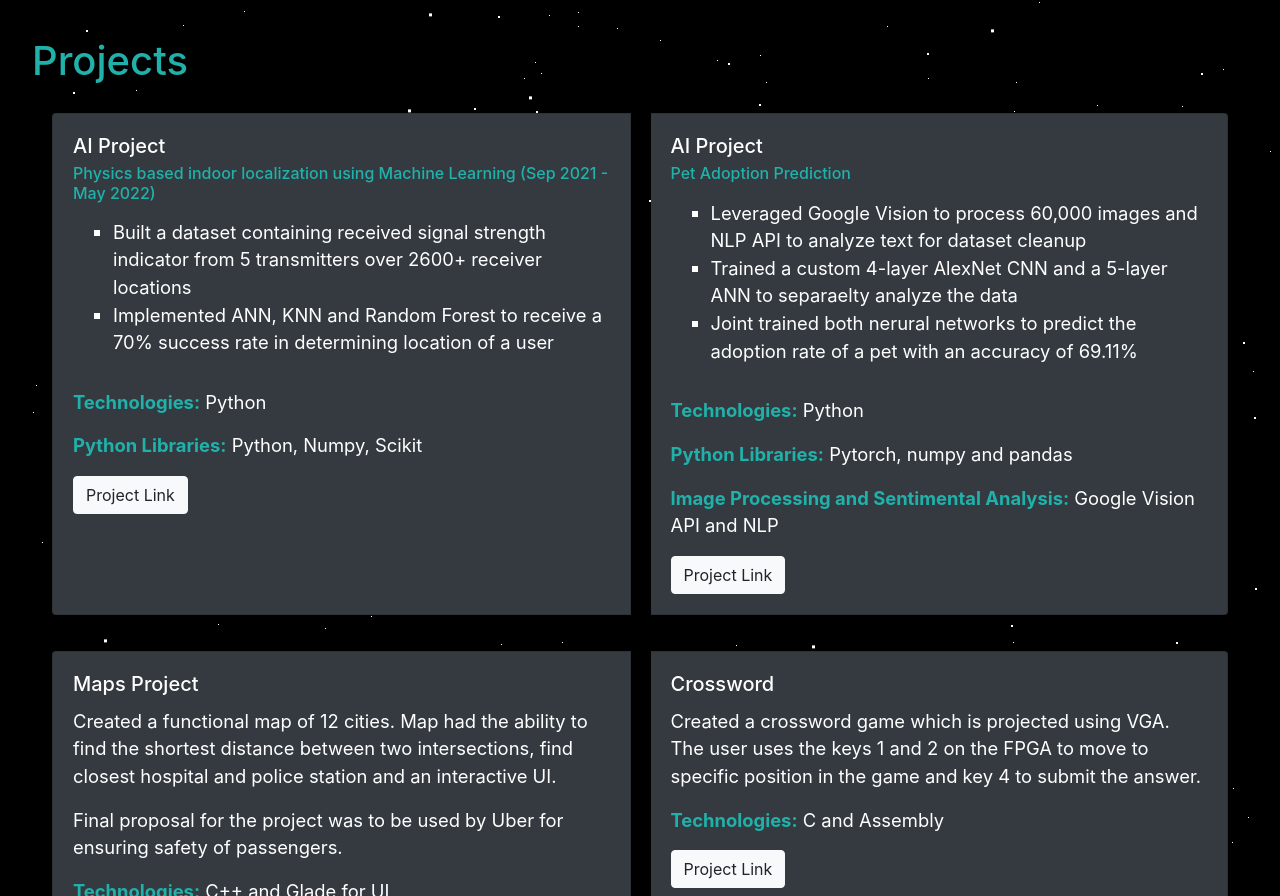
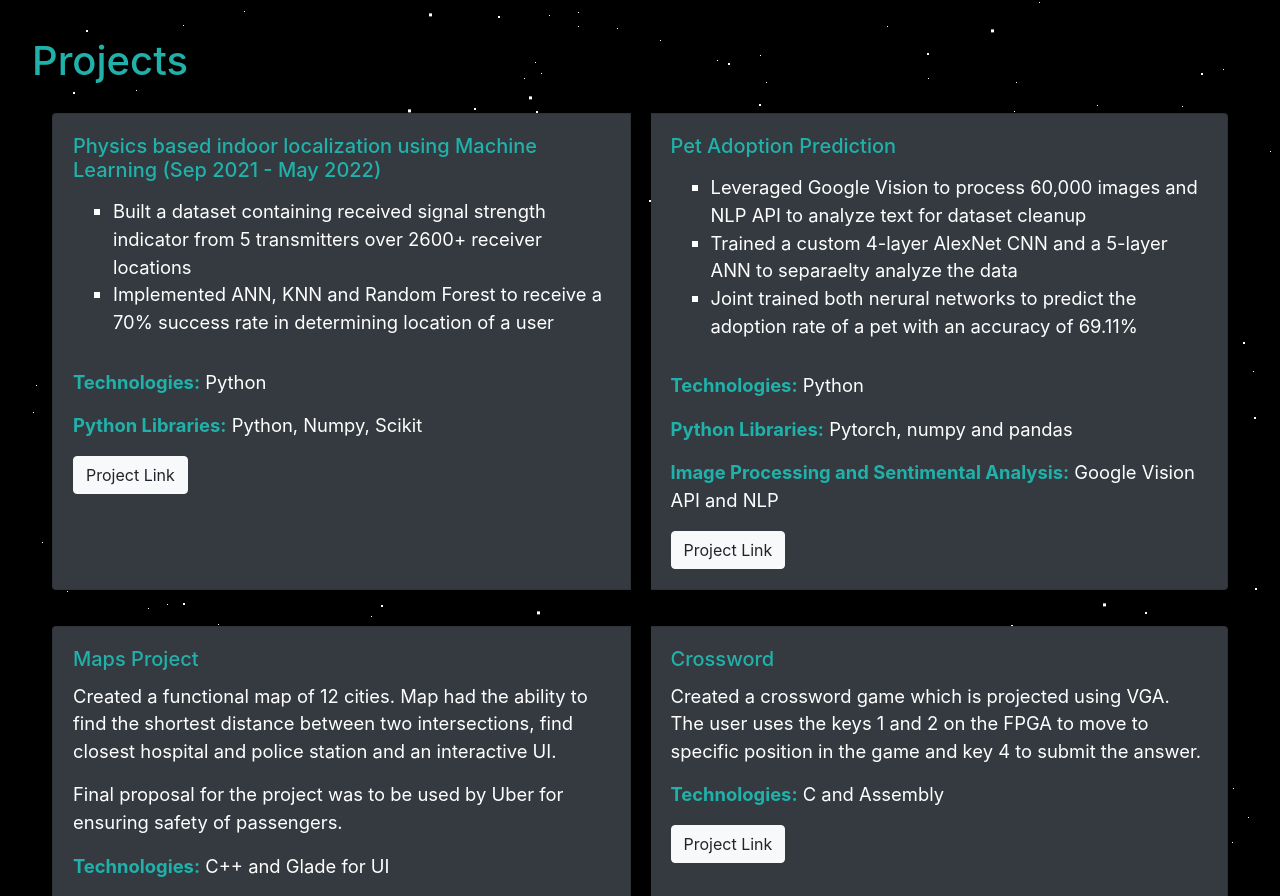
Before and after one commit to PrernaAnand/Website, a plain HTML site: page index.html in a window 1280 px wide. Shown: the part 3078-3974 px from the top of the page. Drawn offline with nearby package versions, Linux system fonts and the light colour scheme.

Commit message:
Fixed: font size

```diff
--- a/index.html
+++ b/index.html
@@ -102,8 +102,8 @@
         <div class="card-group">
             <div class="card text-white bg-dark mb-3">
                 <div class="card-body">
-                    <h5 class="card-title">Google</h5>
-                    <h6 class="card-subtitle highlight">Software Engineering (July 2022 - Present)</h6>
+                    <h3 class="card-title">Google</h3>
+                    <h6 class="card-subtitle highlight">Software Engineer (July 2022 - Present)</h6>
                     <p class="card-text">
                         <ul>
                             <li>Built Cloud infrastructure to onboard new acquisitions and expand internal use of GCP</li>
@@ -197,8 +197,7 @@
         <div class="card-group">
             <div class="card text-white bg-dark mb-3">
                 <div class="card-body">
-                    <h5 class="card-title">AI Project</h5>
-                    <h6 class="card-subtitle highlight">Physics based indoor localization using Machine Learning (Sep 2021 - May 2022)</h6>
+                    <h5 class="card-title highlight">Physics based indoor localization using Machine Learning (Sep 2021 - May 2022)</h5>
                     <p class="card-text">
                         <ul>
                             <li>Built a dataset containing received signal strength indicator from 5 transmitters over 2600+ receiver locations</li>
@@ -213,8 +212,7 @@
 
             <div class="card text-white bg-dark mb-3">
                 <div class="card-body">
-                    <h5 class="card-title">AI Project</h5>
-                    <h6 class="card-subtitle highlight">Pet Adoption Prediction</h6>
+                    <h5 class="card-title highlight">Pet Adoption Prediction</h5>
                     <p class="card-text">
                         <ul>
                             <li>Leveraged Google Vision to process 60,000 images and NLP API to analyze text for dataset cleanup</li>
@@ -233,7 +231,7 @@
         <div class="card-group">
             <div class="card text-white bg-dark mb-3">
                 <div class="card-body">
-                    <h5 class="card-title">Maps Project</h5>
+                    <h5 class="card-title highlight">Maps Project</h5>
                     <p class="card-text">Created a functional map of 12 cities. Map had the ability to find the shortest distance between two intersections, find closest hospital and police station and an interactive UI.</p>
                     <p>Final proposal for the project was to be used by Uber for ensuring safety of passengers.</p>
                     <p><strong class="highlight">Technologies:</strong> C++ and Glade for UI</p>
@@ -243,7 +241,7 @@
 
             <div class="card text-white bg-dark mb-3">
                 <div class="card-body">
-                    <h5 class="card-title">Crossword</h5>
+                    <h5 class="card-title highlight">Crossword</h5>
                     <p class="card-text">Created a crossword game which is projected using VGA. The user uses the keys 1 and 2 on the FPGA to move to specific position in the game and key 4 to submit the answer.</p>
                     <p><strong class="highlight">Technologies:</strong> C and Assembly</p>
                     <a href="https://github.com/PrernaAnand/ECE243-Project---Crossword" target="_blank" class="btn btn-light">Project Link</a>
```
